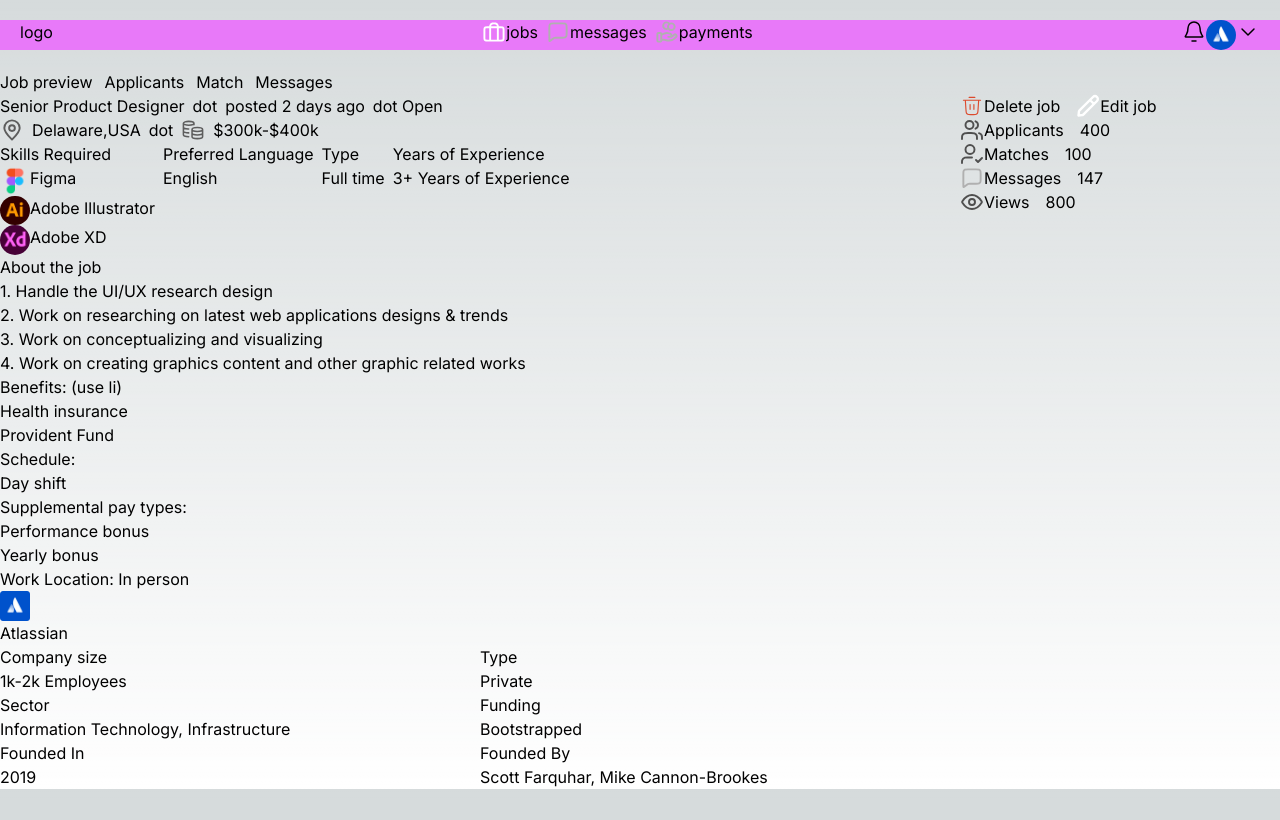
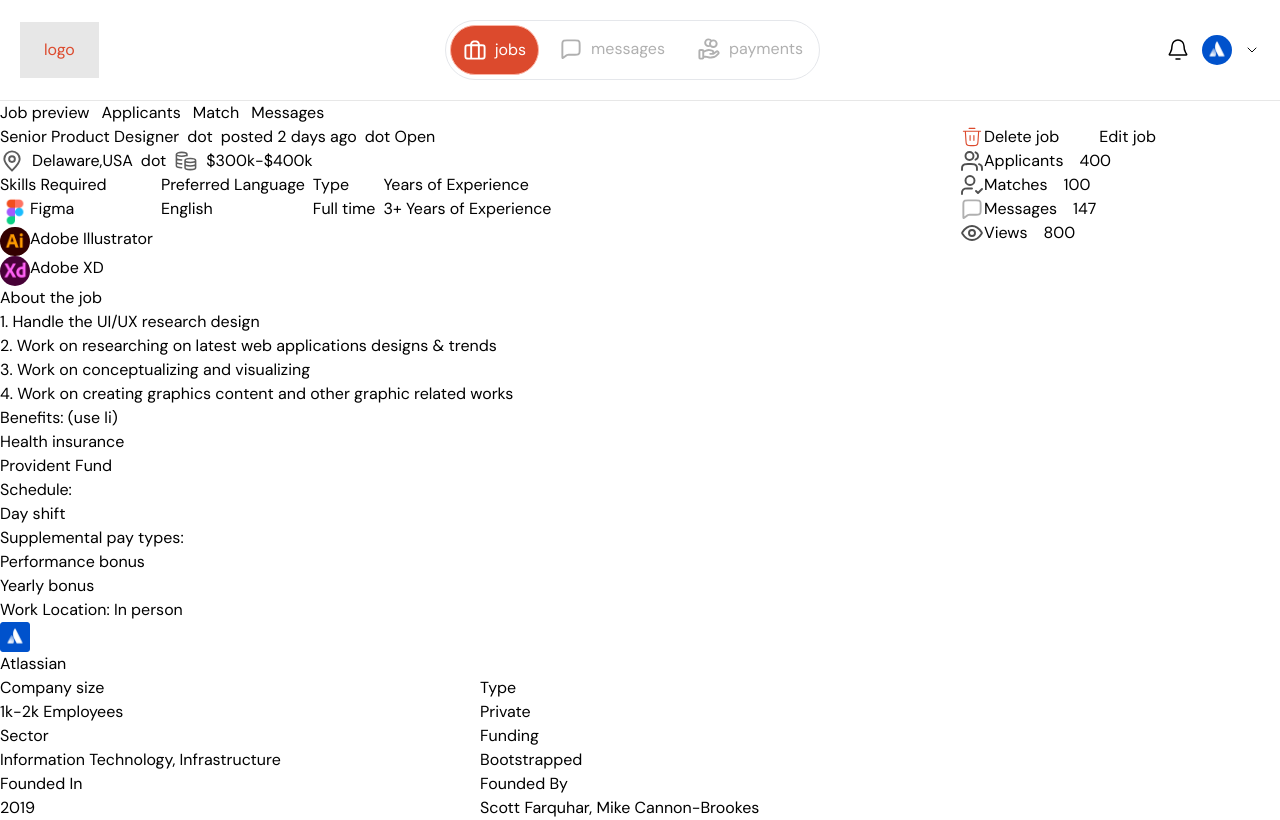
Before and after one commit to mvp5464/Techkareer-assignment, a Next.js app: page / in a window 1280 px wide. Built offline with nearby package versions, Linux system fonts and the light colour scheme.

Commit message:
appbar added

```diff
--- a/src/app/layout.tsx
+++ b/src/app/layout.tsx
@@ -1,8 +1,8 @@
 import type { Metadata } from "next";
-import { Inter } from "next/font/google";
+import { DM_Sans } from "next/font/google";
 import "./globals.css";
 
-const inter = Inter({ subsets: ["latin"] });
+const sans = DM_Sans({ subsets: ["latin"] });
 
 export const metadata: Metadata = {
   title: "Create Next App",
@@ -16,7 +16,9 @@
 }>) {
   return (
     <html lang="en">
-      <body className={inter.className}>{children}</body>
+      <body className={sans.className}>
+        <div className=" bg-white">{children}</div>
+      </body>
     </html>
   );
 }
--- a/src/components/Appbar.tsx
+++ b/src/components/Appbar.tsx
@@ -7,24 +7,23 @@
 
 const Appbar = () => {
   return (
-    <div className=" bg-fuchsia-400">
-      {/* <div> */}
-      <div className=" flex justify-between m-5">
-        <div>logo</div>
-        <div className=" flex gap-2">
-          <div className=" flex">
-            <JobsIcon /> jobs
+    <div className=" border-b border-[#E7E7E7]">
+      <div className=" flex justify-between items-center p-5">
+        <div className=" bg-[#E7E7E7] text-[#DC4A2D] px-6 py-4">logo</div>
+        <div className=" flex gap-2 border rounded-full p-1">
+          <div className=" flex gap-2 rounded-full bg-[#DC4A2D] text-white p-3 border border-[#FCB4A5]">
+            <JobsIcon /> <span>jobs</span>
           </div>
-          <div className=" flex">
+          <div className=" flex gap-2  p-3 text-[#B0B0B0]">
             <MessagesIcon />
-            messages
+            <span>messages</span>
           </div>
-          <div className=" flex">
+          <div className=" flex gap-2  p-3 text-[#B0B0B0] ">
             <PaymentsIcon />
-            payments
+            <span>payments</span>
           </div>
         </div>
-        <div className=" flex">
+        <div className=" flex items-center justify-center gap-3">
           <BellIcon />
           <span>
             <Image
@@ -36,10 +35,9 @@
               priority
             />
           </span>
-          <DownArrowIcon />
+          <DownArrowIcon className=" h-4 w-4" />
         </div>
       </div>
-      {/* </div> */}
     </div>
   );
 };
```
